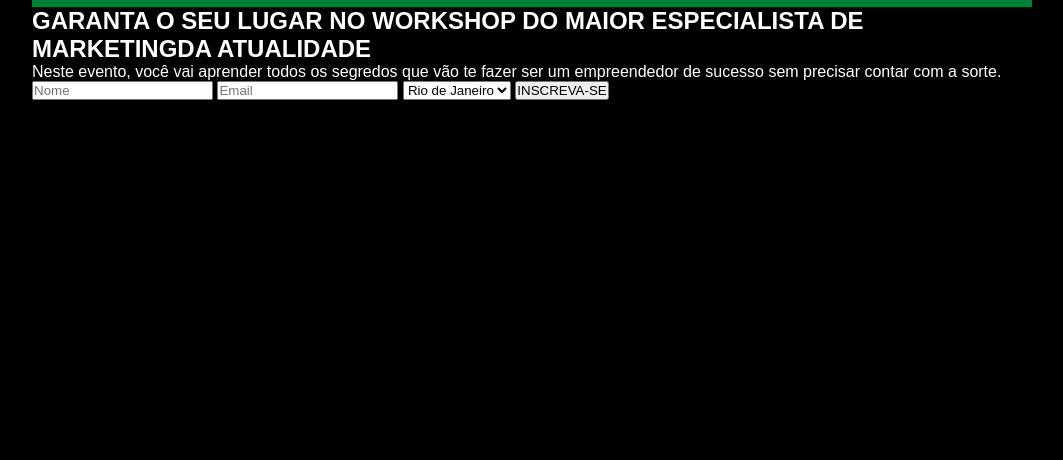
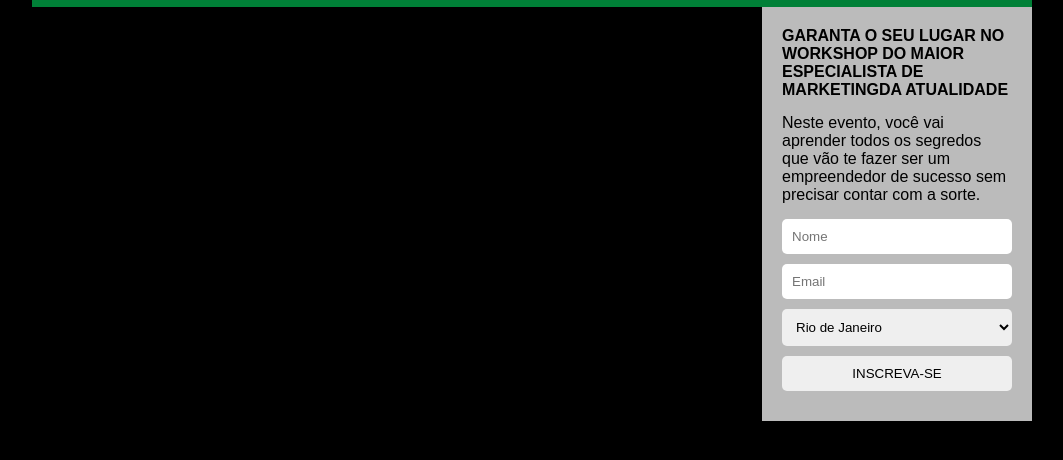
Before and after one commit to Baron-root/Page-captura, a plain HTML site: page index.html in a window 1280 px wide. Shown: the part 44-504 px from the top of the page, without its empty margins (108-1171 px from the left). Drawn offline with Linux system fonts and the light colour scheme.

Commit message:
alteração de input e select

```diff
--- a/css/style.css
+++ b/css/style.css
@@ -25,5 +25,25 @@ header {
   font-size: 26px;
 }
 section {
-  color: #fff;
 }
+.form-conteiner {
+  max-width: 230px;
+  background-color: #ffffffbb;
+  padding: 20px;
+  float: right;
+}
+h2 {
+  font-size: 16px;
+}
+.mb {
+  margin-bottom: 15px;
+}
+input,
+select {
+  width: 100%;
+  box-sizing: border-box;
+  padding: 10px;
+  border: none;
+  border-radius: 5px;
+  margin-bottom: 10px;
+}
--- a/index.html
+++ b/index.html
@@ -18,8 +18,8 @@
     </header>
     <section>
       <div class="form-conteiner">
-        <h2>GARANTA O SEU LUGAR NO WORKSHOP DO MAIOR ESPECIALISTA DE MARKETINGDA ATUALIDADE</h2>
-        <p>Neste evento, você vai aprender todos os segredos que vão te fazer ser um empreendedor de sucesso sem precisar contar com a sorte.</p>
+        <h2 class="mb">GARANTA O SEU LUGAR NO WORKSHOP DO MAIOR ESPECIALISTA DE MARKETINGDA ATUALIDADE</h2>
+        <p class="mb">Neste evento, você vai aprender todos os segredos que vão te fazer ser um empreendedor de sucesso sem precisar contar com a sorte.</p>
         <form action="">
           <input id="name" name="name" type="text" placeholder="Nome">
           <input id="email" name="email" type="text" placeholder="Email">
```
